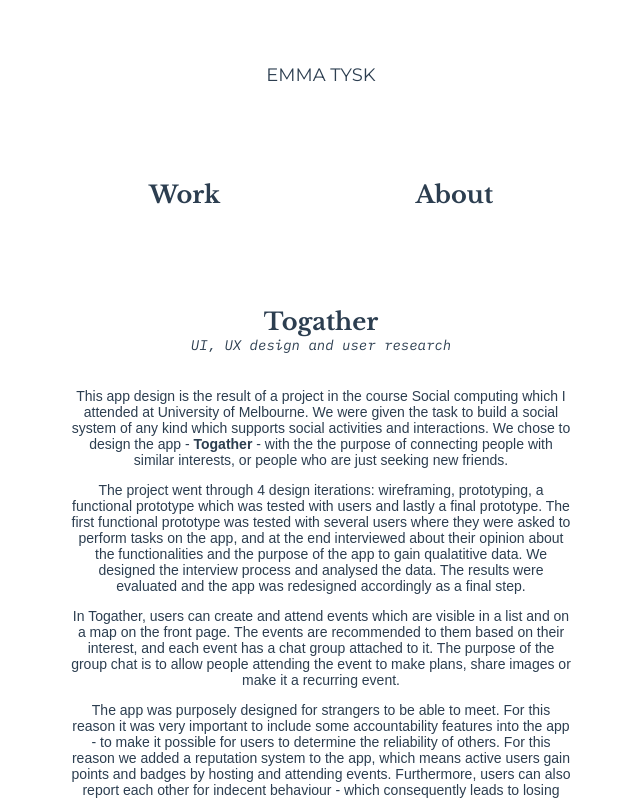
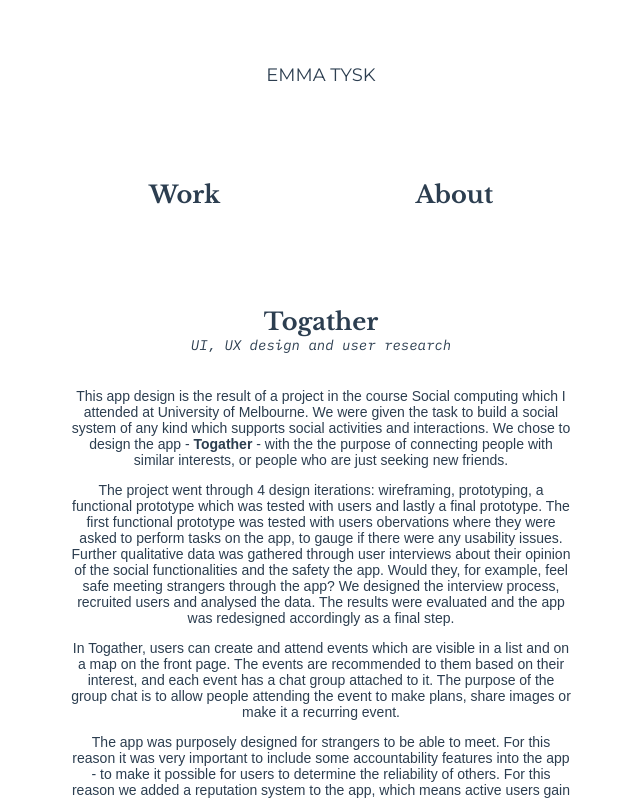
Before and after one commit to codemma/portfolio, a Vue app: page /#/Togather in a window 1280 px wide. Shown: the top 800 px of the page, without its empty margins (319-959 px from the left). Built offline with nearby package versions, Linux system fonts and the light colour scheme.

Commit message:
small text changes of Togather

```diff
--- a/src/views/Togather.vue
+++ b/src/views/Togather.vue
@@ -17,10 +17,12 @@
           The project went through 4 design iterations: wireframing,
           prototyping, a functional prototype which was tested with users and
           lastly a final prototype. The first functional prototype was tested
-          with several users where they were asked to perform tasks on the app,
-          and at the end interviewed about their opinion about the
-          functionalities and the purpose of the app to gain qualatitive data.
-          We designed the interview process and analysed the data. The results
+          with users obervations where they were asked to perform tasks on the
+          app, to gauge if there were any usability issues. Further qualitative
+          data was gathered through user interviews about their opinion of the
+          social functionalities and the safety the app. Would they, for
+          example, feel safe meeting strangers through the app? We designed the
+          interview process, recruited users and analysed the data. The results
           were evaluated and the app was redesigned accordingly as a final step.
         </p>
         <p>
```
